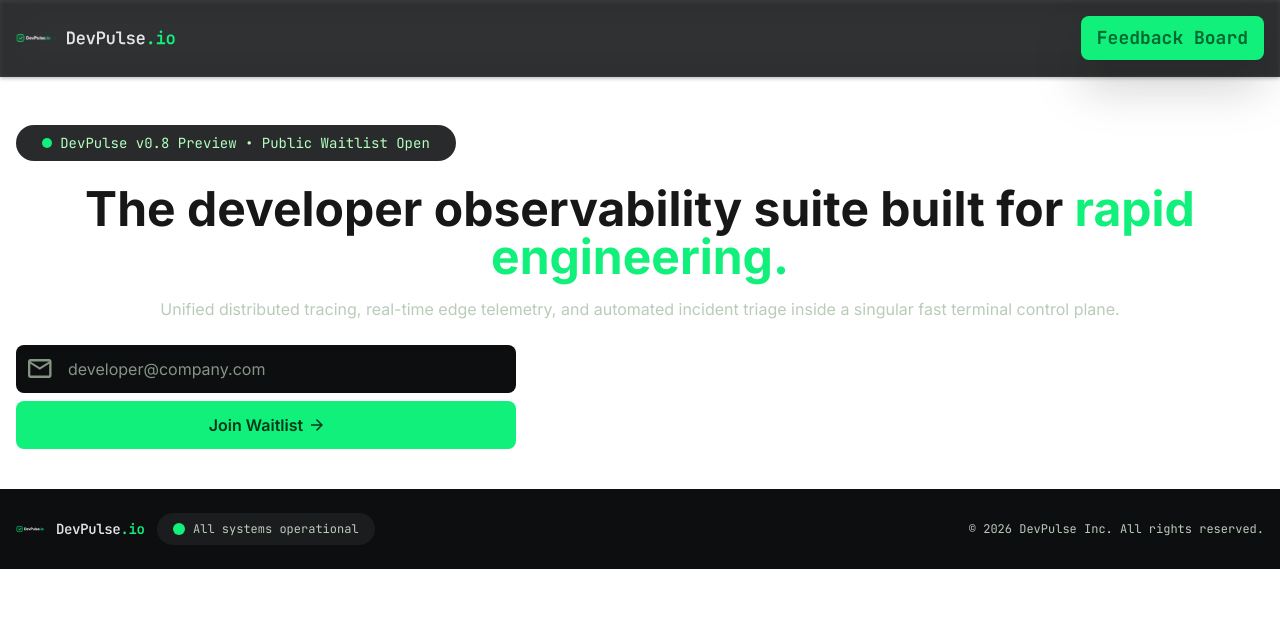
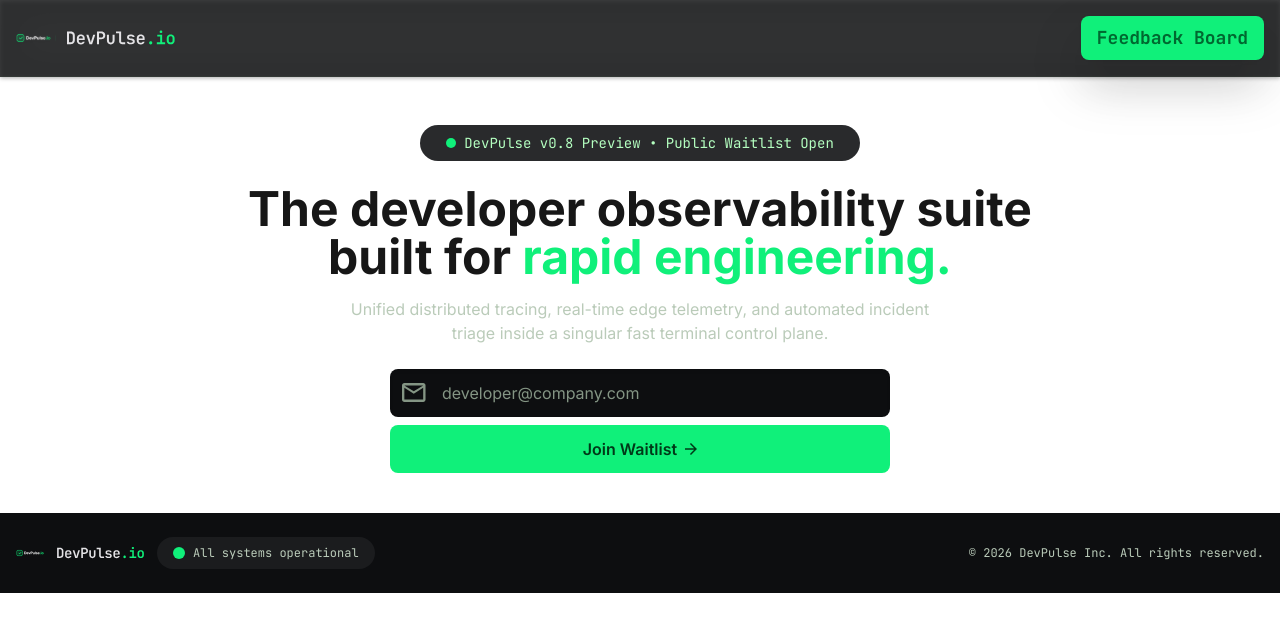
Before and after one commit to abhinavan00/developer_saas_waitlist_and_feedback, a Next.js app: page / in a window 1280 px wide. Shown: the top 632 px of the page. Built offline with nearby package versions, Linux system fonts and the light colour scheme.

Commit message:
Made hero section responsive

```diff
--- a/app/page.tsx
+++ b/app/page.tsx
@@ -8,7 +8,7 @@ export default function Home() {
     <main className={`font-sans p-4`}>
 
       {/*----- HERO SECTION ------*/}
-      <section>
+      <section className={`flex flex-col items-center`}>
         {/*----- LIVE STATUS PILL ------*/}
         <p
           className={`
@@ -21,19 +21,19 @@ export default function Home() {
         </p>
 
         {/*---- HEADING & SUBHEADING -----*/}
-        <h1 className={`text-5xl font-bold text-center`}>
+        <h1 className={`text-5xl font-bold text-center max-w-200`}>
           The developer
           observability suite built for
           <span className={`text-[#10F07A]`}> rapid engineering.</span>
         </h1>
-        <p className={`text-[#BACBB9] text-center mt-4`}>
+        <p className={`text-[#BACBB9] text-center mt-4 max-w-155`}>
           Unified distributed tracing, real-time edge
           telemetry, and automated incident triage inside
           a singular fast terminal control plane.
         </p>
 
         {/*----- WAITLIST FORM -----*/}
-        <Form action={'/'} className={`my-6 md:w-125`}>
+        <Form action={'/'} className={`my-6 w-full max-w-125`}>
             <label htmlFor='email' className={`relative`}>
               <Image
                 src={emailIcon} alt='email icon'
```
